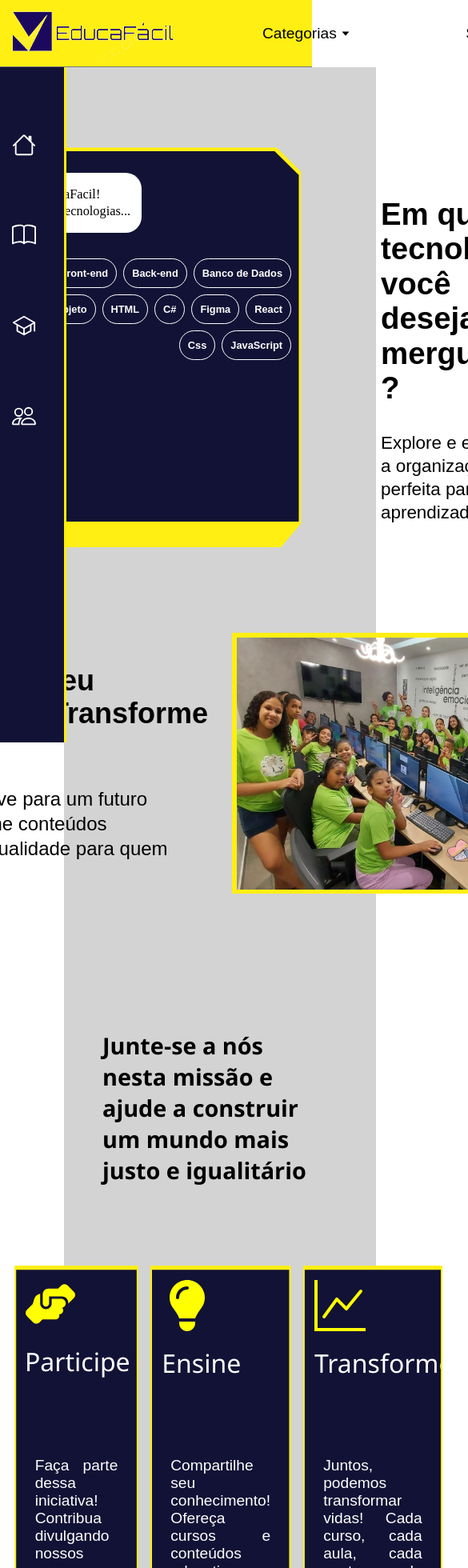
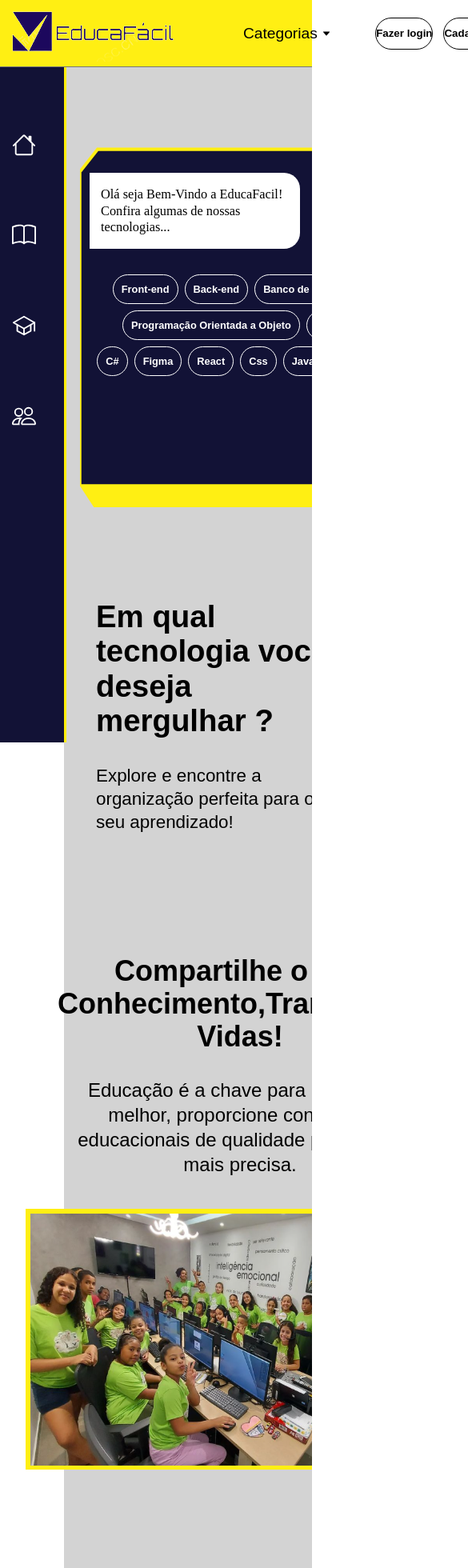
Before and after one commit to 2024-1-NADS2/Projeto2, a React (Create React App) app: page / in a window 390 px wide. Shown: the top 1960 px of the page at 80% size, 585 px wide, since content can reach past the window. Built offline with nearby package versions, Linux system fonts and the light colour scheme.

Commit message:
Update_Reponsividade

```diff
--- a/src/components/Cabecalho/Cabecalho.jsx
+++ b/src/components/Cabecalho/Cabecalho.jsx
@@ -25,8 +25,6 @@ export default function Cabecalho() {
                     <a href="#">ORIENTAÇÂO A OBJETO</a>
                 </div>
             </nav>
-            <input type="text" placeholder="Pesquise oque deseja encontrar" />
-            <a className="texto">Seja um colaborador</a>
             <div className="botoes-login">
                 <Link to="/login" className='linksemsublinhado'>
                     <button className="btn">Fazer login</button>
--- a/src/components/Cabecalho/style.css
+++ b/src/components/Cabecalho/style.css
@@ -1,3 +1,4 @@
+/* Estilos principais do cabeçalho */
 header {
     width: 100%;
     height: 10vh;
@@ -6,16 +7,12 @@ header {
     align-items: center;
     gap: 50px;
     justify-content: space-between;
-    border-bottom:0.1px solid rgb(120, 118, 118);
+    border-bottom: 0.1px solid rgb(120, 118, 118);
     position: fixed;
     top: 0;
     left: 0;
     right: 0;
     z-index: 9999;
-
-
-
-
 }
 
 .texto {
@@ -23,22 +20,19 @@ header {
     font-family: Arial, Helvetica, sans-serif;
     white-space: nowrap;
     cursor: pointer;
-
 }
 
-
-
-nav div a{
+nav div a {
     text-decoration: none;
     display: block;
 }
 
-nav div a:hover{
+nav div a:hover {
     background-color: none;
 }
 
-.drop{
-    font-family:Verdana, Geneva, Tahoma, sans-serif;
+.drop {
+    font-family: Verdana, Geneva, Tahoma, sans-serif;
     font-size: 14px;
     background-color: rgba(18, 18, 54);
     white-space: nowrap;
@@ -48,58 +42,50 @@ nav div a:hover{
     overflow: hidden;
     z-index: 999;
     position: fixed;
-
-
 }
 
-.drop a{
+.drop a {
     color: white;
     padding: 15px 10px;
 }
 
-.drop a:hover{
+.drop a:hover {
     background-color: rgb(255, 239, 19);
-
 }
 
-.drop-hover{
+.drop-hover {
     position: relative;
-
-
-
 }
 
-.drop-hover .drop{
-    position:absolute;
-    border-right:3px solid rgb(255, 238, 1);
+.drop-hover .drop {
+    position: absolute;
+    border-right: 3px solid rgb(255, 238, 1);
     border-top: 0;
-
-
 }
 
-.categorias{
+.categorias {
     height: 9.8vh;
     display: flex;
     align-items: center;
     padding-left: 20px;
-
-
 }
 
-.drop-hover:hover .drop{
-    height: 300px;
-    border-bottom:0px solid rgb(255, 238, 1);
-    border-right:3px solid rgb(255, 238, 1);
+.drop-hover:hover .drop {
+    height: 230px;
+    border-bottom: 0px solid rgb(255, 238, 1);
+    border-right: 3px solid rgb(255, 238, 1);
     transition: .8s;
 }
-.drop-hover:hover .drop a:hover{
+
+.drop-hover:hover .drop a:hover {
     color: black;
 }
-.texto:hover{
+
+.texto:hover {
     background-color: none;
 }
 
-.texto svg{
+.texto svg {
     font-size: 12px;
 }
 
@@ -116,11 +102,8 @@ input {
     align-items: center;
     justify-content: center;
     width: 15%;
-    gap:3px;
+    gap: 3px;
     margin-right: 2%;
-
-
-
 }
 
 .btn {
@@ -136,19 +119,50 @@ input {
     justify-content: center;
     align-items: center;
     white-space: nowrap;
-
-
 }
 
-.linksemsublinhado{
+.linksemsublinhado {
     text-decoration: none;
-
 }
 
-.btn:hover{
+.btn:hover {
     background-color: rgb(216, 214, 214);
 }
 
-figure{
+figure {
     margin-left: 15px;
 }
+
+/* Estilos responsivos para telas de 768px */
+@media (max-width: 768px) {
+    header {
+        padding: 10px 0;
+    }
+
+    figure{
+        width: 10%;
+    }
+
+    .categorias {
+        padding-left: 10px;
+        justify-content: center;
+        align-items: center;
+        margin-left: 150px;
+    }
+
+    .drop-hover .drop {
+        position: absolute;
+        left: 120px;
+    }
+
+    .botoes-login {
+        width: 100%;
+        margin-right: 0;
+        justify-content: flex-end;
+    }
+
+    .btn {
+        width: auto;
+        margin: 5px;
+    }
+}
--- a/src/components/Card/style.css
+++ b/src/components/Card/style.css
@@ -16,3 +16,10 @@
     margin-top: 3px;
     clip-path: polygon(6.5% 0.5%, 93.5% 0.5%, 99.5% 6.5%, 99.5% 93.5%, 0.5% 93.5%, 0.5% 6.5%);
 }
+
+@media screen and (max-width: 768px) {
+    .cards-SN{
+        width: 50%;
+        margin-right: 100px;
+    }
+}
--- a/src/components/CardOrg/style.css
+++ b/src/components/CardOrg/style.css
@@ -37,3 +37,11 @@
     padding: 5px;
     border: 2px solid rgb(241, 239, 239);
 }
+
+@media screen and (max-width: 768px) {
+    .card-organizacoes {
+        width: 40%;
+        margin-top: 30px;
+        margin-right: 80px;
+    }
+}
--- a/src/pages/Home/style.css
+++ b/src/pages/Home/style.css
@@ -2,14 +2,12 @@
     display: flex;
     flex-direction: column;
 }
-.home.content-flex{
-    display: flex;
-    flex-direction: column;
-}
-.content-flex{
+
+.content-flex {
     display: flex;
 }
-.home-content{
+
+.home-content {
     margin-top: 100px;
     height: 500px;
     display: flex;
@@ -19,7 +17,7 @@
     gap: 80px;
 }
 
-.home-content-welcome{
+.home-content-welcome {
     background-color: rgb(255, 239, 19);
     width: 510px;
     height: 500px;
@@ -30,22 +28,24 @@
 
 }
 
-.home-content-welcome-small{
+.home-content-welcome-small {
     height: 498px;
     width: 504px;
     margin-top: 2px;
     background-color: rgb(18, 18, 54);
     clip-path: polygon(6.5% 0.5%, 93.5% 0.5%, 99.5% 6.5%, 99.5% 93.5%, 0.5% 93.5%, 0.5% 6.5%);
 }
-.home-content-welcome-small-show{
+
+.home-content-welcome-small-show {
     display: flex;
     flex-direction: column;
     align-items: flex-start;
     padding: 1.25rem .75rem 1rem;
     gap: 1rem;
 }
-.home-content-welcome-small-show-msg{
-    font-family:cursive;
+
+.home-content-welcome-small-show-msg {
+    font-family: cursive;
     margin-top: 10px;
     font-weight: 100;
     max-width: 80%;
@@ -56,7 +56,7 @@
     border-radius: 0 1.25rem 1.25rem 0;
 }
 
-.home-content-welcome-small-show-schools{
+.home-content-welcome-small-show-schools {
     display: flex;
     flex-wrap: wrap;
     justify-content: end;
@@ -64,10 +64,11 @@
     max-width: 100%;
     margin-top: 1rem;
 }
-.home-content-welcome-small-show-schools button{
-    font-family:sans-serif;
+
+.home-content-welcome-small-show-schools button {
+    font-family: sans-serif;
     font-weight: 700;
-    background:none;
+    background: none;
     border: 1px solid white;
     border-radius: 20px;
     font-size: 0.8rem;
@@ -76,17 +77,18 @@
     color: white;
 }
 
-.home-content-welcome-small-show-schools button:hover{
+.home-content-welcome-small-show-schools button:hover {
     background-color: white;
     border-color: black;
     color: black;
 }
-.home-content-welcome2{
+
+.home-content-welcome2 {
     font-family: "Chakra Petch", sans-serif;
     margin-top: 0;
     font-size: 1.6rem;
     line-height: 170%;
-    color:black;
+    color: black;
     padding: 0 20px 0 20px;
     display: flex;
     align-items: center;
@@ -98,16 +100,16 @@
 
 }
 
-.home-content-welcome2-text{
+.home-content-welcome2-text {
     color: black;
     font-size: 1.4rem;
     line-height: 130%;
 
 }
 
-.home-content-colaborador{
+.home-content-colaborador {
     display: flex;
-    justify-content: center;
+    justify-content: space-between;
     align-items: center;
     height: 500px;
     margin-top: 20px;
@@ -115,12 +117,12 @@
     padding: 0 150px 0 180px;
 }
 
-.home-content-colaborador1{
+.home-content-colaborador1 {
     font-family: "Chakra Petch", sans-serif;
     margin-top: 0;
     font-size: 1.5rem;
     line-height: 170%;
-    color:black;
+    color: black;
     padding: 0 20px 0 30px;
     display: flex;
     align-items: center;
@@ -132,17 +134,13 @@
 
 }
 
-.home-content-colaborador1-text1{
-
-}
-
-.home-content-colaborador1-text2{
+.home-content-colaborador1-text2 {
     color: black;
     font-size: 1.5rem;
     line-height: 130%;
 }
 
-.instituto-mold{
+.instituto-mold {
     display: flex;
     align-items: center;
     justify-content: center;
@@ -150,69 +148,70 @@
     height: 326px;
     background-color: rgb(255, 239, 19);
 }
-.home-content-cards{
-    margin-top: 120px;
+
+.home-content-cards {
+    margin-top: 150px;
     height: 700px;
     display: flex;
     align-items: center;
-    padding: 0 15% 0 10%;
+    padding: 0 225px 0 150px;
     justify-content: center;
     gap: 100px;
     flex-direction: column;
 }
 
-.home-content-cards-container{
+.home-content-cards-container {
     display: flex;
-    gap: 3%;
+    gap: 50px;
 }
 
-.home-content-cards-msg{
-    font-size: 1.80rem;
-    font-family:'Segoe UI', Tahoma, Geneva, Verdana, sans-serif;
-    font-weight: 600;
+.home-content-cards-msg {
+    font-size: 1.8rem;
+    font-family: 'Segoe UI', Tahoma, Geneva, Verdana, sans-serif;
 }
 
 
-.home-content-card1{
+.home-content-card1 {
     height: 480px;
-    width: 40%;
+    width: 400px;
     background-color: rgb(255, 239, 19);
     clip-path: polygon(100% 0, 100% 90%, 90% 100%, 0 100%, 0 0);
 }
 
-.home-content-card2{
+.home-content-card2 {
     height: 480px;
-    width: 40%;
+    width: 400px;
     background-color: rgb(255, 239, 19);
     clip-path: polygon(100% 0, 100% 90%, 90% 100%, 0 100%, 0 0);
 }
 
-.home-content-card3{
+.home-content-card3 {
     height: 480px;
-    width: 40%;
+    width: 400px;
     background-color: rgb(255, 239, 19);
     clip-path: polygon(100% 0, 100% 90%, 90% 100%, 0 100%, 0 0);
 }
-.home-content-card-small{
+
+.home-content-card-small {
     display: flex;
     text-align: center;
     justify-content: center;
     margin: 0.5px;
     height: 478px;
-    width: 99.5%;
+    width: 398px;
     clip-path: polygon(99% 1%, 99% 90%, 90% 99%, 1% 99%, 1% 1%);
     background-color: rgb(18, 18, 54);
 
 }
 
-.home-card{
+.home-card {
     width: 100%;
     display: flex;
     flex-direction: column;
     justify-content: space-between;
 }
 
-.home-card-head{
+.home-card-head {
     display: flex;
     flex-direction: column;
     padding-left: 8%;
@@ -221,24 +220,115 @@
     align-items: start;
 }
 
-.card-icon{
+.card-icon {
     color: yellow;
     font-size: 4rem;
 }
 
-.card-title{
-    font-family:'Segoe UI', Tahoma, Geneva, Verdana, sans-serif;
+.card-title {
+    font-family: 'Segoe UI', Tahoma, Geneva, Verdana, sans-serif;
     color: white;
     font-size: 2rem;
 }
 
-.home-card-content{
+.home-card-content {
     font-family: "Chakra Petch", sans-serif;
     font-size: 1.2rem;
     text-align: justify;
     color: white;
     padding-bottom: 15%;
-    padding-left:  25px;
+    padding-left: 25px;
     padding-right: 25px;
     height: 50%;
 }
+
+@media screen and (max-width: 768px) {
+    .content-flex {
+        overflow: hidden;
+        max-width: 100%;
+        margin: 0 auto;
+        flex-direction: column;
+    }
+
+    .home-content {
+        width: 70%;
+        flex-direction: column;
+        padding: 0;
+        gap: 40px;
+    }
+
+    .home-content-welcome,
+    .home-content-welcome-small,
+    .home-content-welcome2 {
+        flex-direction: column;
+        width: 100%;
+        height: 300px;
+    }
+
+    .home-content-colaborador,
+    .home-content-colaborador1  {
+        margin-top: 50px;
+        width: auto;
+        height: auto;
+        flex-direction: column;
+    }
+
+    .home-content-colaborador1-text2 {
+        margin-bottom: 30px;
+    }
+
+    .home-content-cards-container,
+    .home-content-cards {
+        height: auto;
+        flex-direction: column;
+    }
+
+    .home-content-cards-msg {
+        font-size: 1.5rem;
+        text-align:left;
+    }
+}
+
+@media screen and (max-width: 425px) {
+    .content-flex {
+        overflow: hidden;
+        max-width: 100%;
+        margin: 0 auto;
+    }
+
+    .home-content {
+        width: 98%;
+        height: auto;
+        padding: 0 10px;
+        gap: 20px;
+    }
+
+    .home-content-welcome,
+    .home-content-welcome-small,
+    .home-content-welcome2 {
+        width: 100%;
+        height: 450px;
+    }
+
+    .home-content-colaborador,
+    .home-content-colaborador1 {
+        margin-top: 30px;
+        flex-direction: column;
+        text-align: center;
+    }
+
+    .home-content-colaborador1-text2 {
+        overflow-wrap: break-word
+    }
+
+    .home-content-cards-container,
+    .home-content-cards {
+        height: auto;
+        flex-direction: column;
+    }
+
+    .home-content-cards-msg {
+        font-size: 1.5rem;
+        text-align: left;
+    }
+}
--- a/src/pages/Organizaçoes/style.css
+++ b/src/pages/Organizaçoes/style.css
@@ -7,3 +7,10 @@
     width: 100%;
     gap: 30px;
 }
+
+@media screen and (max-width: 768px) {
+    .section-cards-orgs{
+        height: auto;
+        flex-direction: column;
+    }
+}
--- a/src/pages/SobreNos/style.css
+++ b/src/pages/SobreNos/style.css
@@ -87,3 +87,18 @@
     border-color: white;
 
 }
+
+@media screen and (max-width: 768px) {
+    .content-flex {
+        overflow: hidden;
+        max-width: 100%;
+        margin: 0 auto;
+        flex-direction: column;
+    }
+    .container-cards-SN{
+        height: 100%;
+        flex-direction: column;
+        justify-content: center;
+        align-items: center;
+    }
+}
```
